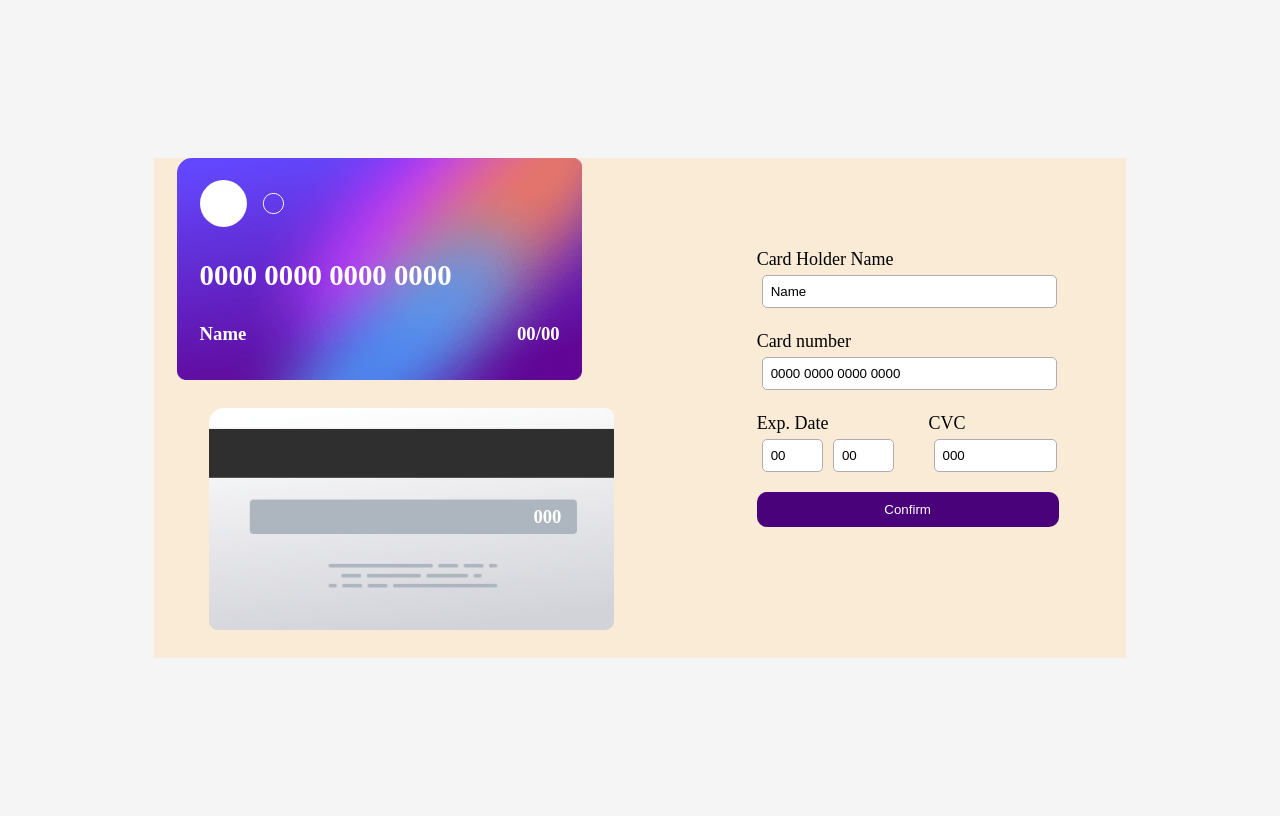
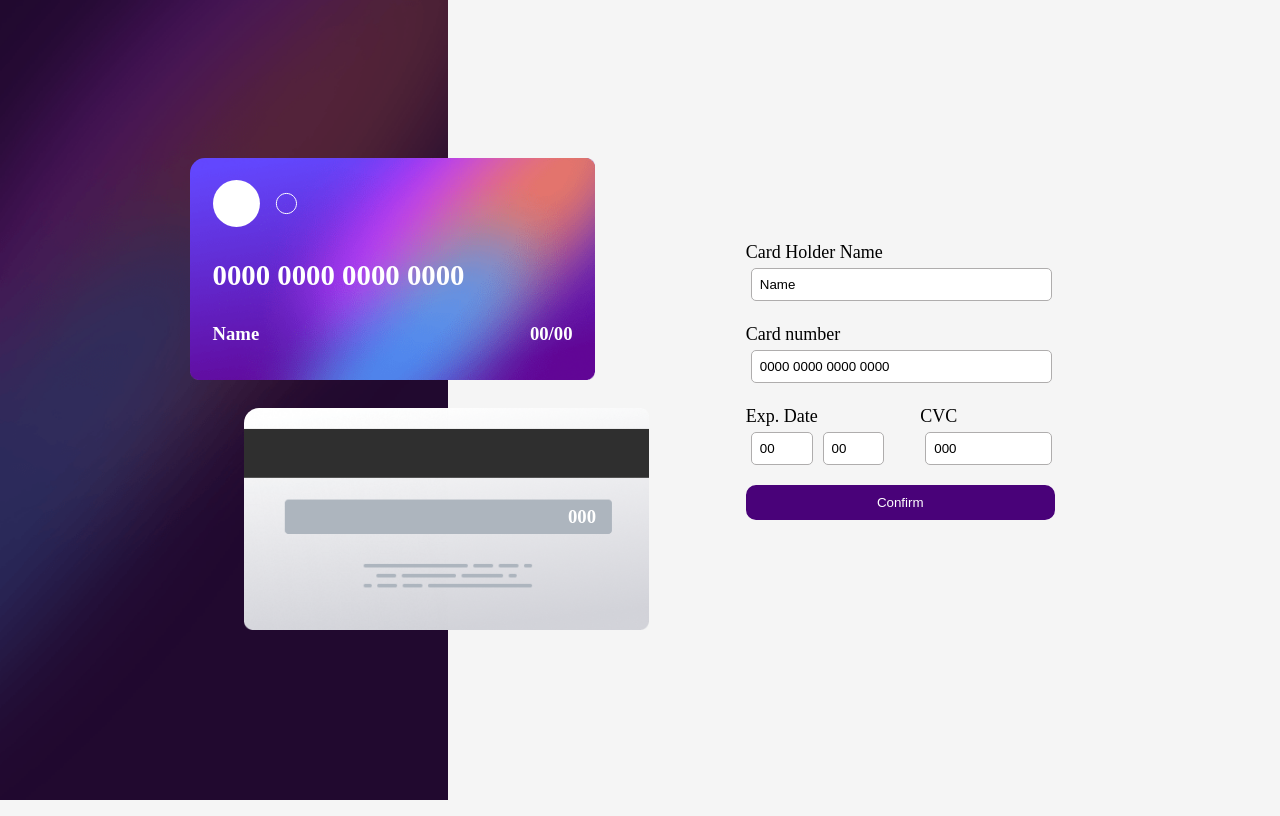
Before and after one commit to EnzCampos/Interactive-card-details-form, a React (Create React App) app: page / in a window 1280 px wide. Built offline with nearby package versions, Linux system fonts and the light colour scheme.

Commit message:
Fixed Exp Date and CVC alignment

```diff
--- a/src/App.js
+++ b/src/App.js
@@ -52,8 +52,8 @@ function App() {
               Exp. Date
               <br/>
               <div>
-                <input type="number" placeholder='MM' name='cardExpDateMM' min='01' max='12' className="card-date mm" value={cardInfo.cardExpDateMM} onChange={handleChange}></input>
-                <input type="number" placeholder='YY' name='cardExpDateYY' min='2022' className="card-date yy" value={cardInfo.cardExpDateYY} onChange={handleChange}></input>
+                <input type="number" placeholder='MM' name='cardExpDateMM' min='1' max='99' className="card-date mm" value={cardInfo.cardExpDateMM} onChange={handleChange}></input>
+                <input type="number" placeholder='YY' name='cardExpDateYY' min='22' max='99' className="card-date yy" value={cardInfo.cardExpDateYY} onChange={handleChange}></input>
               </div>
             </label>
             <label className='cvc-label'>
--- a/src/index.css
+++ b/src/index.css
@@ -4,17 +4,18 @@ body {
   justify-content: center;
   align-items: center;
   height: 100vh;
+  background-image: url('bg-main-desktop.png');
+  background-repeat: no-repeat;
+  background-size: 35vw 100vh;
 }
 
 .main-content {
   display: grid;
-  background-color: antiquewhite;
   grid-template-columns: 1fr 1fr;
   grid-gap: 5%;
 }
 
 .card {
-  margin-left: 5%;
   width: 450px;
   height: 250px;
   border-radius: 15px;
@@ -40,11 +41,11 @@ body {
 }
 
 .form {
-  margin: 20%;
+  margin: 15%;
   display: flex;
   flex-direction: column;
   justify-content: center;
-  height: 55%;
+  height: 65%;
 }
 
 input {
@@ -63,8 +64,6 @@ label {
   font-size: 18px;
 }
 
-
-
 .mm {
   width: 30%;
   padding: 8px;
@@ -73,6 +72,10 @@ label {
 .yy {
   width: 30%;
   padding: 8px;
+}
+
+.cvc-label {
+  width: 40%;
 }
 
 .confirm {
```
